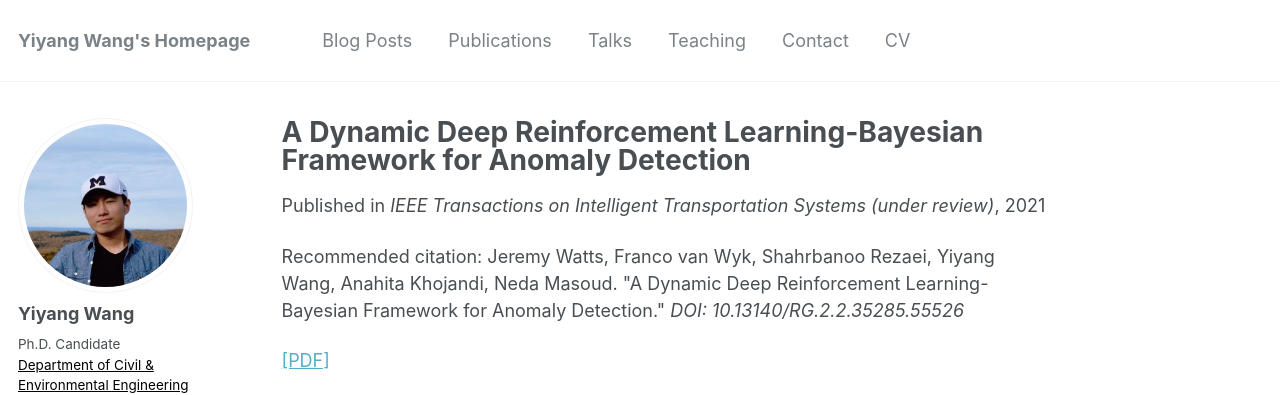
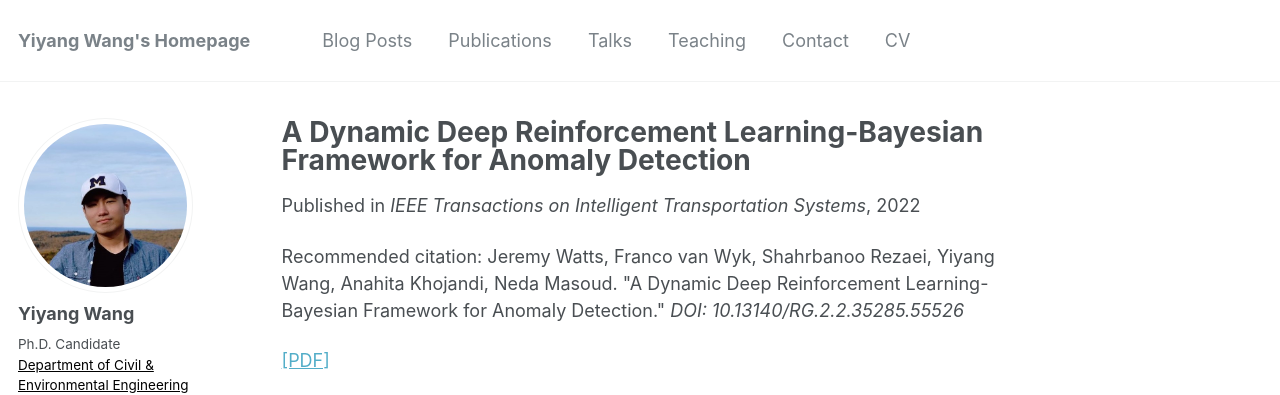
Before and after one commit to yiyangwan/yiyangwan.github.io, a Jekyll site: the page built from _publications/DYNAMIC.md, in a window 1280 px wide and 900 px high. Shown: the top 395 px of the window. Built offline with Jekyll 4.4.1, drawn with Linux system fonts in a browser that asks for light colours.

Commit message:
update 8.18
1. update publications

```diff
--- a/_publications/DYNAMIC.md
+++ b/_publications/DYNAMIC.md
@@ -3,8 +3,8 @@ title: "A Dynamic Deep Reinforcement Learning-Bayesian Framework for Anomaly Det
 excerpt: "<p align='center'><a href='/publications/DYNAMIC'><img src='/images/DYNAMIC.png' style='width: 500px;'></a></p>"
 collection: publications
 permalink: /publications/DYNAMIC
-date: 2021-08-23
-venue: 'IEEE Transactions on Intelligent Transportation Systems (under review)'
+date: 2022-08-12
+venue: 'IEEE Transactions on Intelligent Transportation Systems'
 # paperurl: 'https://ieeexplore.ieee.org/document/8684317'
 citation: 'Jeremy Watts, Franco van Wyk, Shahrbanoo Rezaei, Yiyang Wang, Anahita Khojandi, Neda Masoud. &quot;A Dynamic Deep Reinforcement Learning-Bayesian Framework for Anomaly Detection.&quot; <i>DOI: 10.13140/RG.2.2.35285.55526</i>'
 ---
```
Also changed, not shown: _publications/PLATOON.md (added, +17 -0 lines), _publications/RSU.md (deleted, +0 -17 lines), images/PLATOON.png (added), 1 other file.
